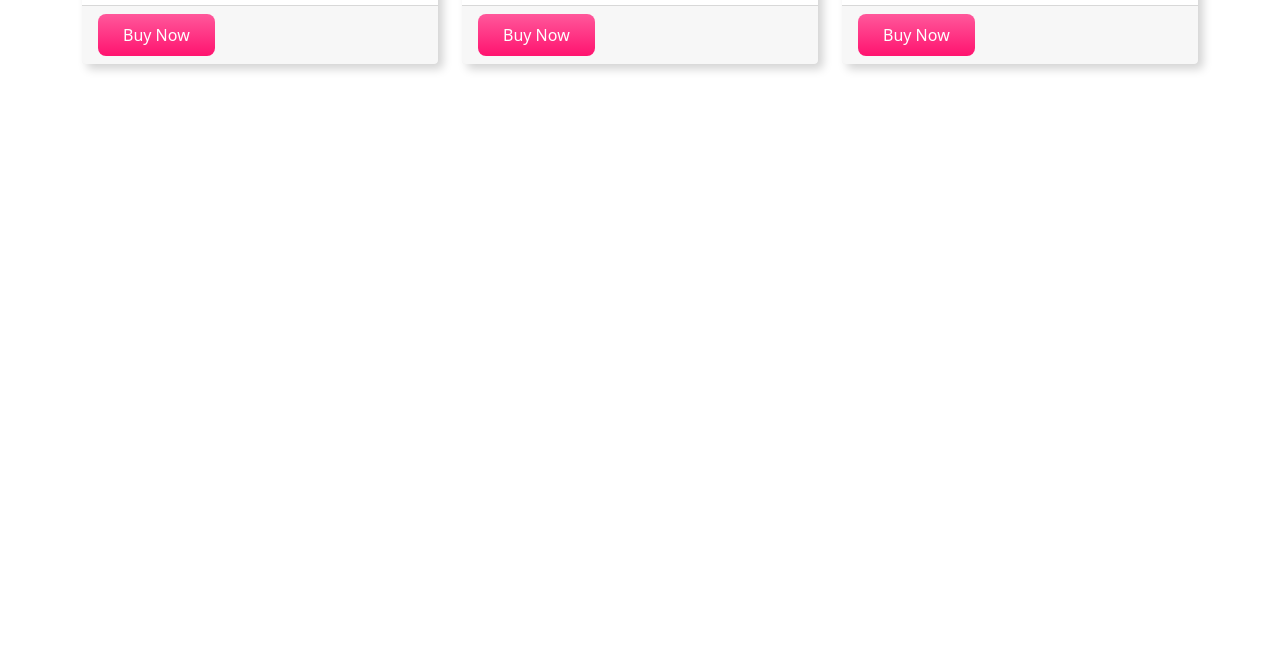
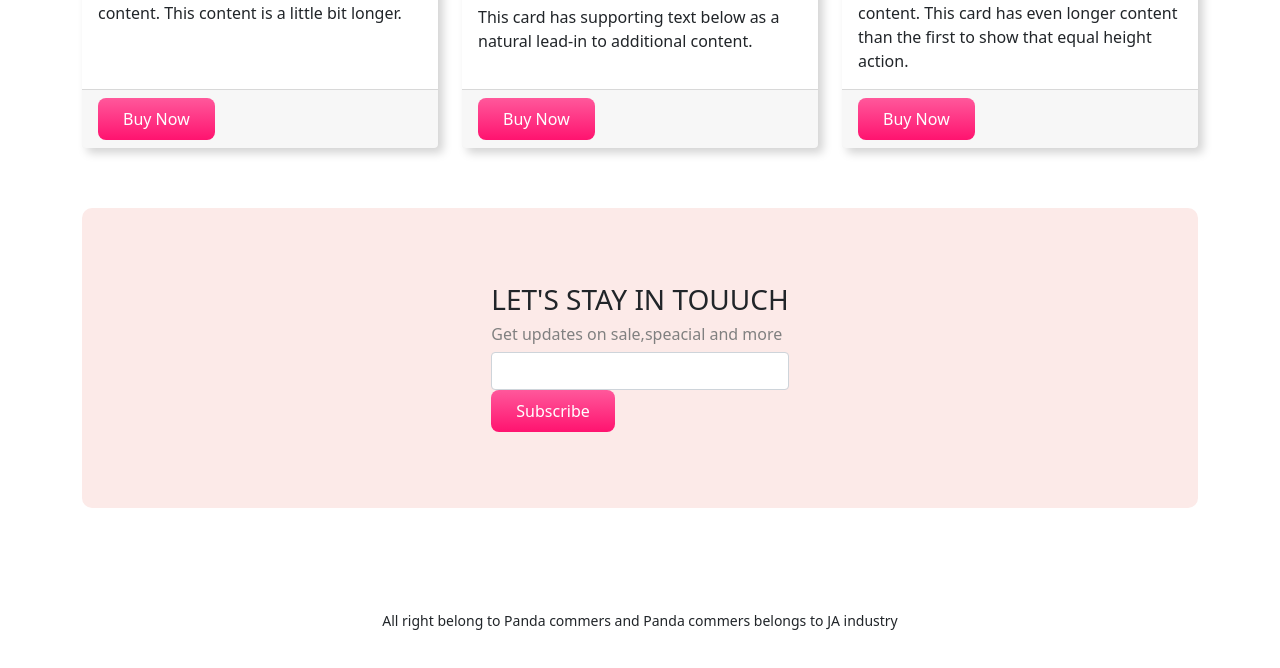
Before and after one commit to Jubo004/panda-commerce, a plain HTML site: page index.html in a window 1280 px wide. Shown: the part 1881-2549 px from the top of the page. Before the commit the page ends 2045 px from the top, so only its background shows below. Drawn offline with nearby package versions, Linux system fonts and the light colour scheme.

Commit message:
Website is done btnot so good but practie makes a man perfect.

```diff
--- a/index.html
+++ b/index.html
@@ -121,6 +121,9 @@
         </div>
     </div>
     <div class="container" id="shoes">
+      <h3>Shoes</h3>
+
+
         <div class="row row-cols-1 row-cols-md-3 g-4">
 
             <div class="col">
@@ -158,8 +161,10 @@
               </div>
             </div>
           </div>
+
     </div>
     <div class="conatiner" id="bags">
+      <h3>Bags</h3>
         <div class="row row-cols-1 row-cols-md-3 g-4">
             <div class="col">
               <div class="card h-100">
@@ -199,6 +204,21 @@
             </div>
           </div>
     </div>
+    <div class="container orange-bg d-flex align-items-center justify-content-center" id="subscribe">
+      <div>
+        <h3>LET'S STAY  IN TOUUCH</h3>
+        <h6>Get updates on sale,speacial and more</h6>
+        <input class="form-control" type="text">
+        <button class="buy-now-button">Subscribe</button>
+      </div>
+    </div>
+
+
+
+
+    <footer>
+      <small>All right belong to Panda commers and Panda commers belongs to JA industry</small>
+    </footer>
 
 
 
--- a/style.css
+++ b/style.css
@@ -66,3 +66,16 @@
 }
 #bags img{
     width:90%;
+}
+
+#subscribe{
+    height: 300px;
+    margin-top: 60px;
+
+}
+#subscribe h6{
+    color: gray;
+}
+footer{
+    text-align: center;
+}
```
